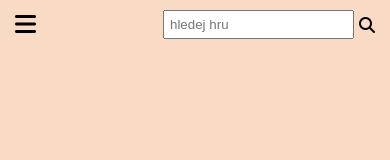
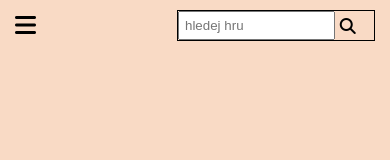
Before and after one commit to artyfolei/itNetworkRekvalifikace, a plain HTML site: page index.html in a window 390 px wide. Drawn offline with Linux system fonts and the light colour scheme.

Commit message:
hamburger nav dostala pozici relative

```diff
--- a/css/style.css
+++ b/css/style.css
@@ -46,9 +46,8 @@ ol {
   position: relative;
   display: flex;
   justify-content: space-between;
-  align-items: center;
-
-  padding: 10px 15px;
+  align-items: flex-start;
+  width: 100%;
 }
 
 #hamburger,
@@ -58,20 +57,45 @@ ol {
   font-size: 1.5rem;
 }
 
+#hamburger-search {
+  display: flex;
+  justify-content: space-between;
+  align-items: center;
+  width: 100%;
+  padding: 10px 15px;
+}
+
 .search-game {
   display: flex;
   align-items: center;
   gap: 5px;
+  max-width: 55%;
+  border: 1px solid black;
+  justify-self: flex-end;
 }
+
+.search-game button {
+  background-color: inherit;
+  border: none;
+  padding: 5px 0;
+  font-size: 16px;
+
+  display: flex;
+  align-items: center;
+  justify-content: center;
+}
+
 .search-game input {
   padding: 5px;
+  max-width: 80%;
 }
 
 #hamburger-nav {
-  position: absolute;
+  position: relative;
   top: 0;
   left: 0;
   height: 100vh;
+  max-width: 250px;
 
   background-color: var(--color-primary-dark);
   color: var(--color-white);
@@ -98,7 +122,7 @@ ol {
   font-size: 25px;
 }
 
-.main-nav{
+.main-nav {
   display: flex;
   flex-direction: column;
   justify-content: space-between;
@@ -106,7 +130,7 @@ ol {
   height: 100%;
 }
 
-.main-nav nav{
+.main-nav nav {
   min-height: 50%;
 }
 
@@ -114,7 +138,8 @@ ol {
   padding: 10px 0;
 }
 
-.main-nav li:hover, .main-nav li:hover a {
+.main-nav li:hover,
+.main-nav li:hover a {
   background-color: var(--color-highlight);
   color: var(--color-black);
 }
@@ -122,7 +147,7 @@ ol {
   text-decoration: none;
 }
 
-.main-nav .logout{
+.main-nav .logout {
   align-self: flex-end;
 }
 
--- a/index.html
+++ b/index.html
@@ -27,16 +27,6 @@
   <body>
     <header>
       <section id="hamburger-nav-section">
-        <button id="hamburger">
-          <i class="fa-solid fa-bars"></i>
-        </button>
-
-        <div class="search-game">
-          <input type="search" placeholder="hledej hru" /><i
-            class="fa-solid fa-magnifying-glass"
-          ></i>
-        </div>
-
         <section id="hamburger-nav">
           <div>
             <button id="xmark">
@@ -62,6 +52,16 @@
             </div>
           </section>
         </section>
+        <section id="hamburger-search">
+          <button id="hamburger">
+            <i class="fa-solid fa-bars"></i>
+          </button>
+
+          <div class="search-game">
+            <input type="search" placeholder="hledej hru" />
+            <button><i class="fa-solid fa-magnifying-glass"></i></button>
+          </div>
+        </section>
       </section>
     </header>
     <main></main>
```
Lines whose indentation alone changed are shown as unchanged.
